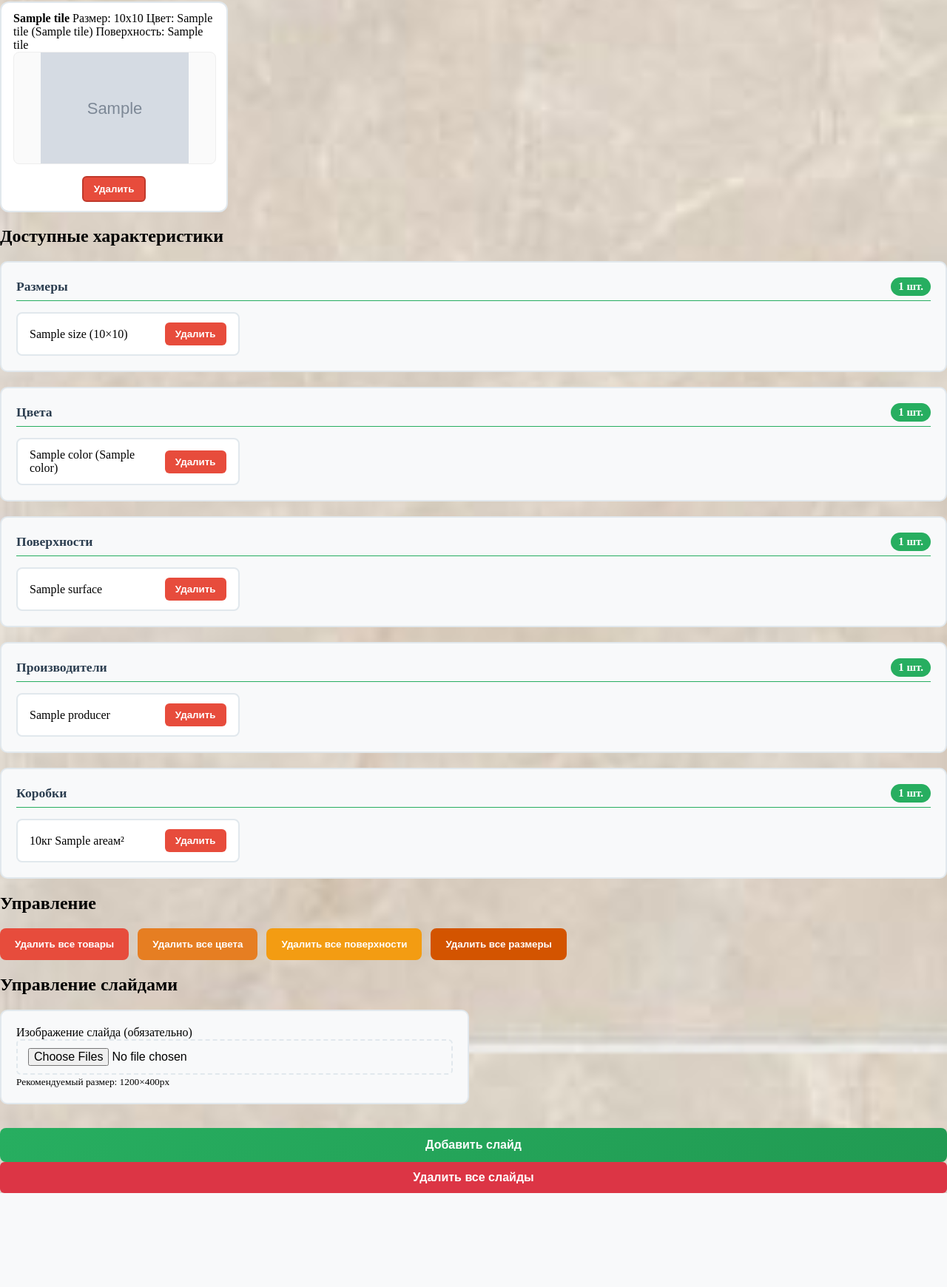
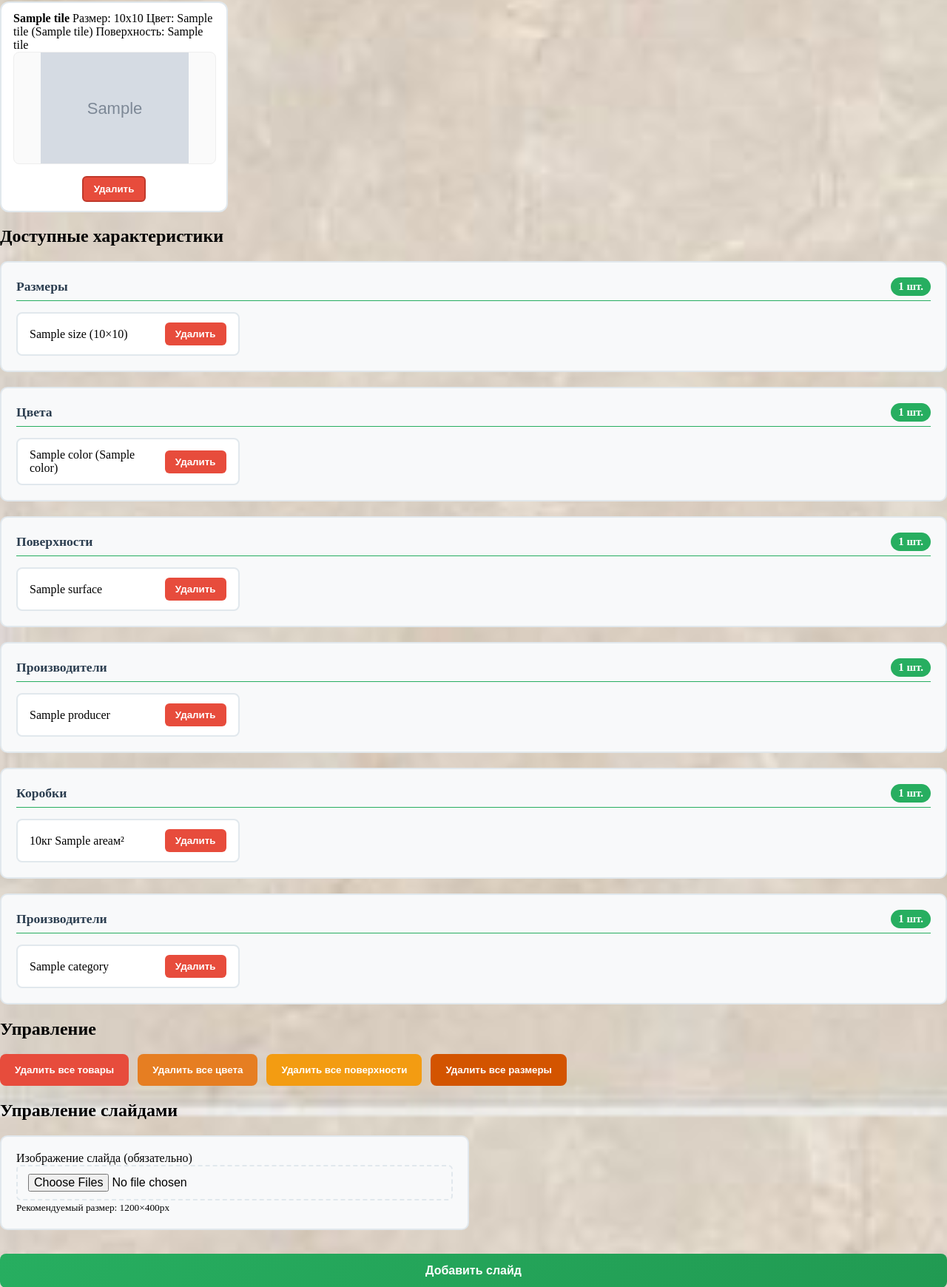
Before and after one commit to bobrkurvar/site, a FastAPI app: template templates/admin.html in a window 1280 px wide. Shown: the part 1320-3060 px from the top of the page at 74% size. Before the commit the page ends 2933 px from the top, so only its background shows below. Run offline with FastAPI, Linux system fonts and the light colour scheme; the template is opened without the code that fills it: most values are stand-ins (such as "Sample title", 1, 10 or a date in 2020); grey boxes marked "Sample" are stand-in pictures; parts of the project's set-up code (start-up, migrations or seed data) failed here and were passed over.

Commit message:
добавил удаления для категория

```diff
--- a/app/presentation/views/admin.py
+++ b/app/presentation/views/admin.py
@@ -62,6 +62,8 @@ async def admin_page(request: Request, manager: dbManagerDep):
             boxes_unique_area.append(box)
             unique_area.add(box.get("area"))
 
+    categories = await manager.read(Types)
+
     return templates.TemplateResponse(
         "admin.html",
         {
@@ -76,5 +78,6 @@ async def admin_page(request: Request, manager: dbManagerDep):
             "colors_unique_feature": tile_colors_unique_feature,
             "boxes_unique_weight": boxes_unique_weight,
             "boxes_unique_area": boxes_unique_area,
+            "categories": categories
         },
     )
--- a/templates/admin.html
+++ b/templates/admin.html
@@ -305,6 +305,25 @@
             </div>
         </div>
 
+        <!-- Категории -->
+        <div class="characteristics-group">
+            <h3 data-count="{{ categories|length }} шт.">Производители</h3>
+            <div class="characteristics-list">
+                {% for category in categories %}
+                <div class="characteristic-item">
+                    <span>{{ category.name }}</span>
+                    <form method="post" action="/admin/tiles/categories/delete">
+                        <input type="hidden" name="name" value="{{ category.name }}">
+                        <button type="submit" class="delete-btn"
+                                onclick="return confirm('Удалить категорию?')">
+                            Удалить
+                        </button>
+                    </form>
+                </div>
+                {% endfor %}
+            </div>
+        </div>
+
 
     </section>
 
```
Also changed, not shown: app/presentation/entities/category.py (added, +25 -0 lines).
